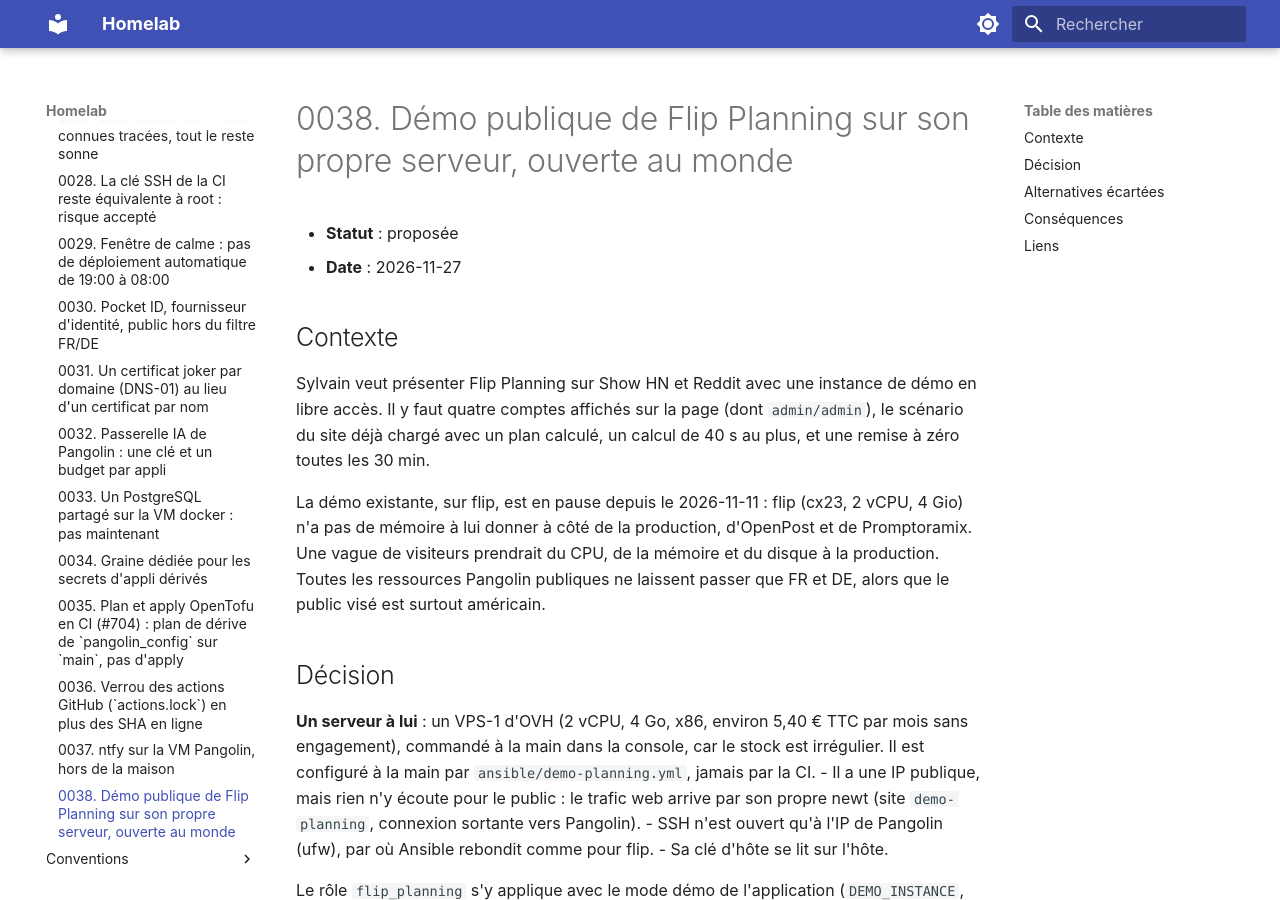
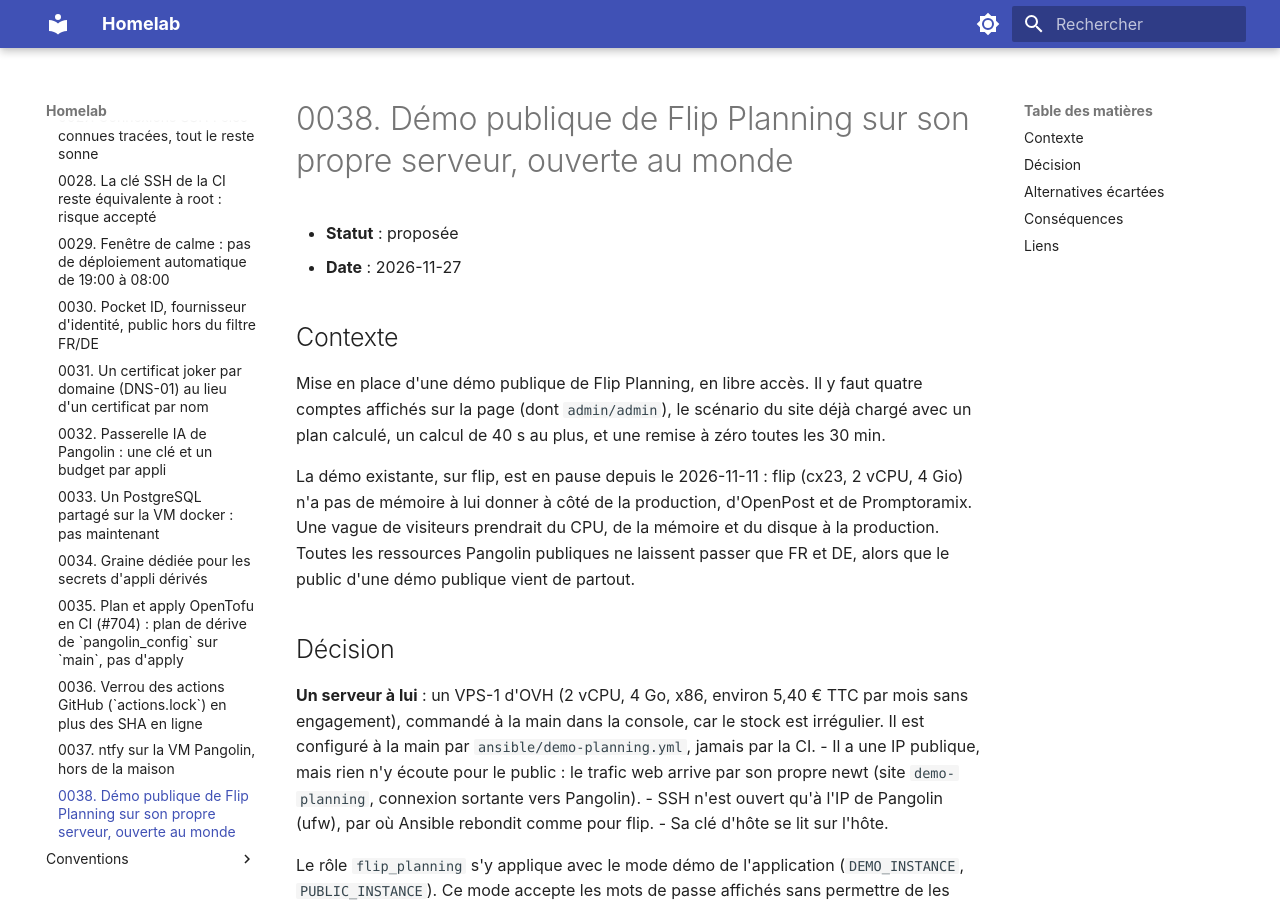
Before and after one commit to sylvainmetayer/homelab, an MkDocs documentation site: the page built from docs/adr/0038-demo-planning-publique.md, in a window 1280 px wide and 900 px high. Built offline with MkDocs 1.6.1 and Material for MkDocs 9.7.7, drawn with Linux system fonts in a browser that asks for light colours; some of the changed text lies outside the part shown.

Commit message:
fix(demo_planning): revue — alerte de connexion SSH, résolveurs uniques, docs
Moniteur ssh_login de demo-planning, demo-egress requis par Docker,
une seule liste de résolveurs (host_vars) pour le démon et le filtre,
ligne demo-planning.yml dans conventions/ansible.md et la matrice des
données ; formulation « démo publique ».

Claude-Session: https://claude.ai/code/session_01EfxfYAKoCBMpM86XDs88H9

```diff
--- a/docs/adr/0038-demo-planning-publique.md
+++ b/docs/adr/0038-demo-planning-publique.md
@@ -5,9 +5,9 @@
 
 ## Contexte
 
-Sylvain veut présenter Flip Planning sur Show HN et Reddit avec une instance de démo en libre accès. Il y faut quatre comptes affichés sur la page (dont `admin/admin`), le scénario du site déjà chargé avec un plan calculé, un calcul de 40 s au plus, et une remise à zéro toutes les 30 min.
+Mise en place d'une démo publique de Flip Planning, en libre accès. Il y faut quatre comptes affichés sur la page (dont `admin/admin`), le scénario du site déjà chargé avec un plan calculé, un calcul de 40 s au plus, et une remise à zéro toutes les 30 min.
 
-La démo existante, sur flip, est en pause depuis le 2026-11-11 : flip (cx23, 2 vCPU, 4 Gio) n'a pas de mémoire à lui donner à côté de la production, d'OpenPost et de Promptoramix. Une vague de visiteurs prendrait du CPU, de la mémoire et du disque à la production. Toutes les ressources Pangolin publiques ne laissent passer que FR et DE, alors que le public visé est surtout américain.
+La démo existante, sur flip, est en pause depuis le 2026-11-11 : flip (cx23, 2 vCPU, 4 Gio) n'a pas de mémoire à lui donner à côté de la production, d'OpenPost et de Promptoramix. Une vague de visiteurs prendrait du CPU, de la mémoire et du disque à la production. Toutes les ressources Pangolin publiques ne laissent passer que FR et DE, alors que le public d'une démo publique vient de partout.
 
 ## Décision
 
@@ -37,9 +37,9 @@ Le filtre est sur l'hôte, en plus du pare-feu d'entrée (ufw) : un conteneur co
 - **Scaleway DEV1-S** : 2 Go seulement, et environ 12 € TTC avec l'IPv4.
 - **Contabo, Netcup** (allemands) : plus chers à 4 Go, ou avec des disques et un CPU réputés irréguliers, et sans provider Tofu officiel.
 - **AWS** (EC2 en spot, CloudFormation) : environ 13 à 16 € TTC. **Cloud Run** : PostgreSQL y demande Cloud SQL, la JVM démarre à froid à chaque réveil, et la remise à zéro par timer ne s'y prête pas.
-- **Rallumer la démo sur flip avec `cpu_shares`** : pas de mémoire disponible, et le disque et les deux vCPU restent partagés. La production ne serait pas protégée d'une vague HN.
+- **Rallumer la démo sur flip avec `cpu_shares`** : pas de mémoire disponible, et le disque et les deux vCPU restent partagés. La production ne serait pas protégée d'un afflux de visiteurs.
 - **Une limite `cpus:`** : la doctrine l'interdit sur un service interactif, et elle ne protège ni la mémoire ni le disque.
-- **Ajouter des pays (US, GB…) au filtre de cette ressource** : le public de HN et de Reddit est mondial.
+- **Ajouter des pays (US, GB…) au filtre de cette ressource** : le public d'une démo publique vient de partout.
 - **Remise à zéro par la route de dump de l'application** : c'est un outil de test, à ne pas ouvrir sur une instance publique.
 - **Un conteneur cron pour la remise à zéro** : il lui faudrait le socket Docker.
 
```
Also changed, not shown: ansible/roles/ssh_login_notify/README.md (+1 -1 lines), docs/conventions/ansible.md (+1 -0 lines), docs/matrice-des-donnees.md (+1 -0 lines), 5 other files.
